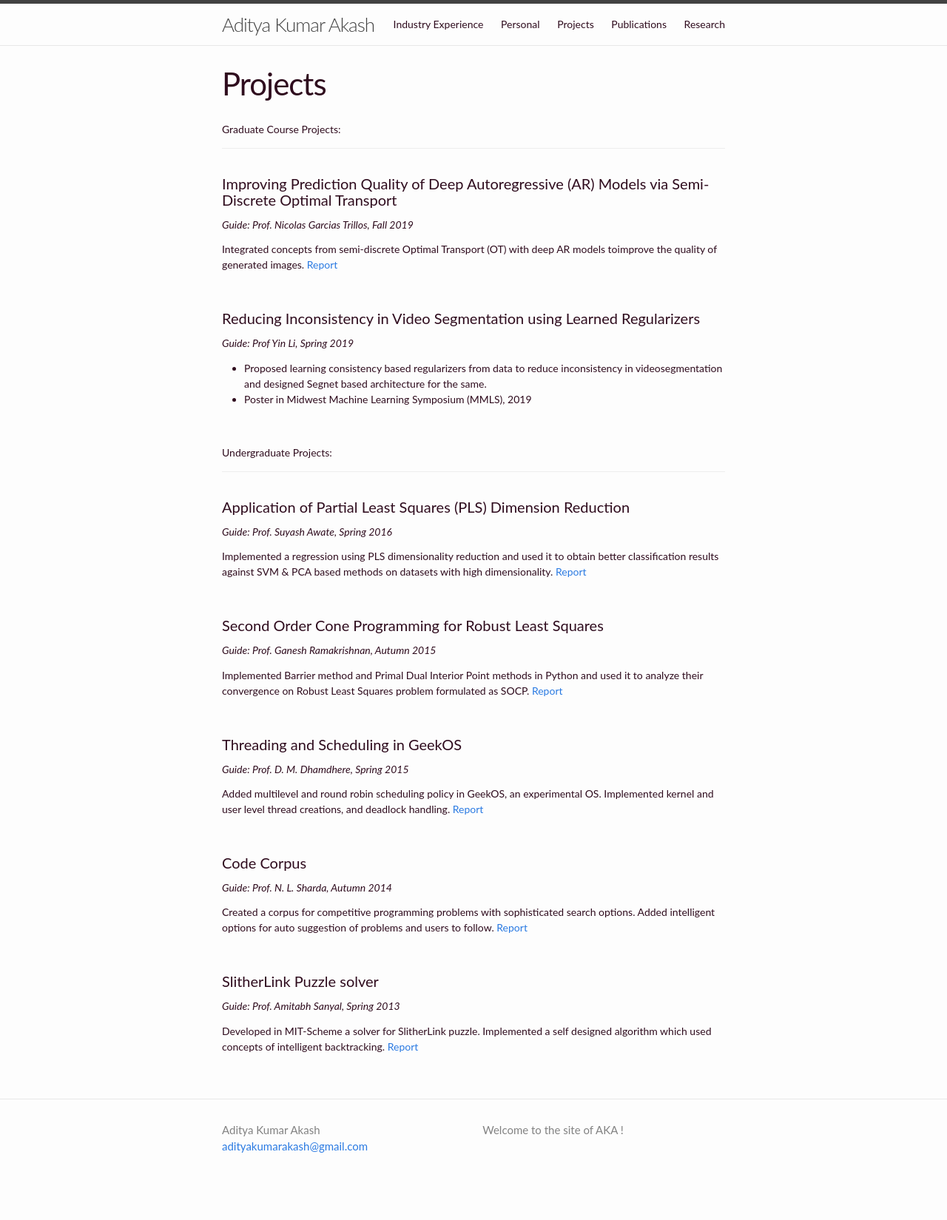
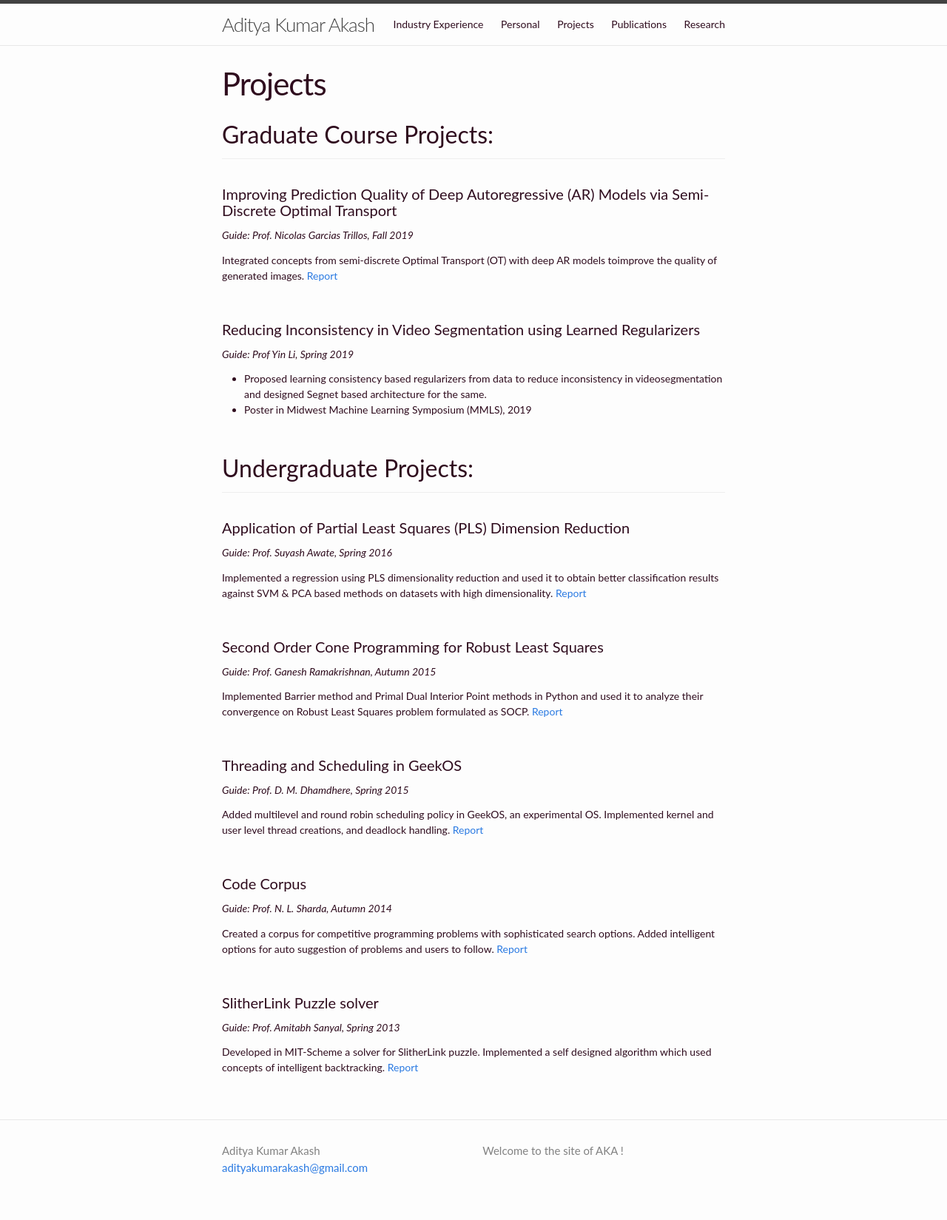
Before and after one commit to adityakumarakash/adityakumarakash.github.io, a Jekyll site: the page built from projects.md, in a window 1280 px wide. Shown: the whole page at 74% size. Built offline with Jekyll 4.4.1, drawn with Linux system fonts in a browser that asks for light colours; before the commit the page ends 1621 px from its top, so only the background shows below that.

```diff
--- a/projects.md
+++ b/projects.md
@@ -3,7 +3,7 @@ layout: page
 title: Projects
 permalink: /projects/
 ---
-Graduate Course Projects:
+## Graduate Course Projects:
 
 ****
 
@@ -23,7 +23,7 @@ Integrated concepts from semi-discrete Optimal Transport (OT) with deep AR model
 
 <br>
 
-Undergraduate Projects:
+## Undergraduate Projects:
 
 ****
 <br>
```
